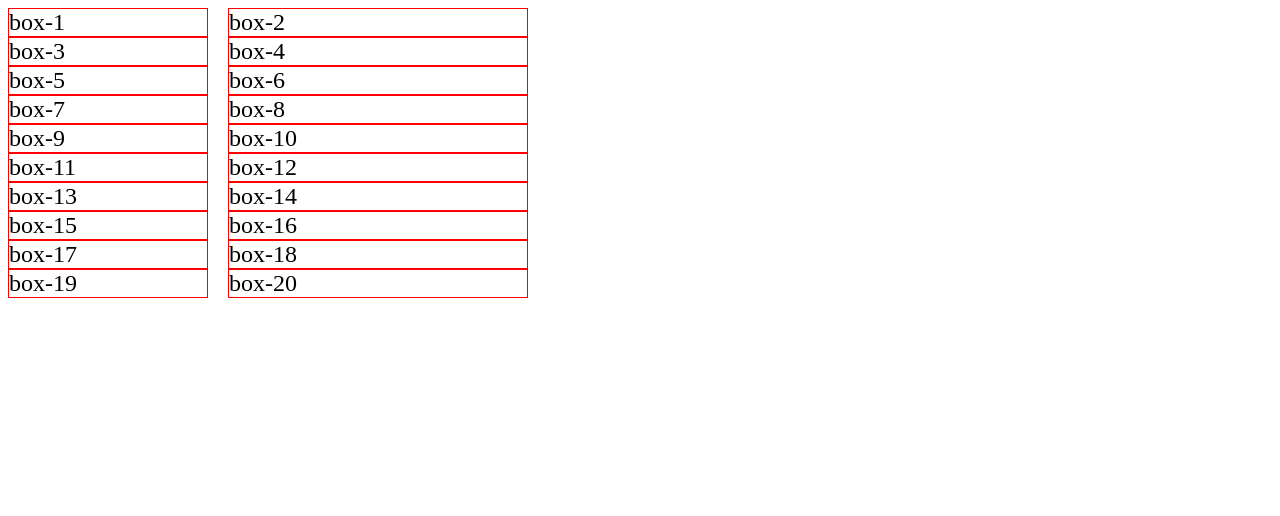
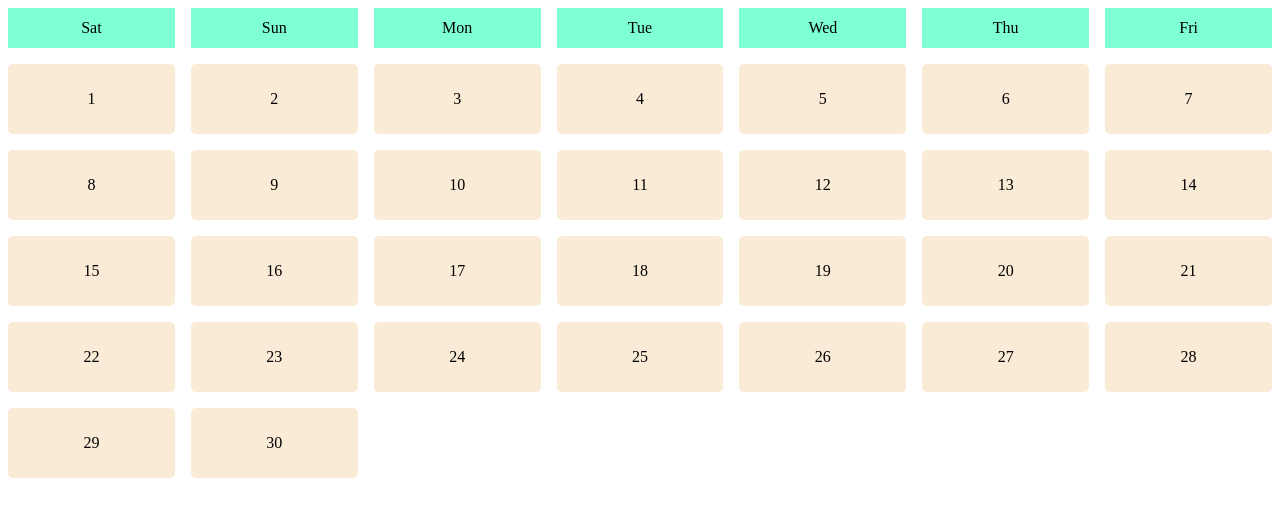
Before and after one commit to SayedulHoque44/Miles02-Module08, a plain HTML site: page index.html in a window 1280 px wide. Drawn offline with Linux system fonts and the light colour scheme.

Commit message:
Calender Using Grid

```diff
--- a/index.html
+++ b/index.html
@@ -5,54 +5,72 @@
     <meta http-equiv="X-UA-Compatible" content="IE=edge" />
     <meta name="viewport" content="width=device-width, initial-scale=1.0" />
     <title>Document</title>
-
     <style>
       .container {
         display: grid;
-        /* grid-template-columns: 200px 100px 200px 300px 100px ; */
-        /* grid-template-columns: 200px 100px auto 300px 100px; */
-        /* grid-template-columns: repeat(4, 200px); */
-        /* grid-template-columns: repeat(4, 1fr) 500px; */
-        /* grid-template-columns: repeat(3, 1fr) 2fr; */
-
-        grid-template-columns: 200px 300px;
-        column-gap: 20px;
-        /* justify-content: center; */
-        /* justify-content: end; */
-        /* justify-content: space-between; */
-        /* justify-content: space-around; */
-
-        /* align-items: center; */
-        /* height: 900px; */
+        grid-template-columns: repeat(7, 1fr);
+        grid-template-rows: 40px repeat(5, 70px);
+        column-gap: 1rem;
+        row-gap: 1rem;
+        height: 500px;
       }
-      .container div {
-        border: 1px solid red;
-        font-size: 1.5em;
+      .date,
+      .day {
+        display: flex;
+        justify-content: center;
+        align-items: center;
+        padding: 1rem;
+        /* height: 50px; */
+      }
+      .date {
+        background-color: antiquewhite;
+        border-radius: 5px;
+      }
+      .day {
+        background-color: aquamarine;
+        /* height: 40px; */
       }
     </style>
   </head>
   <body>
     <div class="container">
-      <div class="box">box-1</div>
-      <div class="box">box-2</div>
-      <div class="box">box-3</div>
-      <div class="box">box-4</div>
-      <div class="box">box-5</div>
-      <div class="box">box-6</div>
-      <div class="box">box-7</div>
-      <div class="box">box-8</div>
-      <div class="box">box-9</div>
-      <div class="box">box-10</div>
-      <div class="box">box-11</div>
-      <div class="box">box-12</div>
-      <div class="box">box-13</div>
-      <div class="box">box-14</div>
-      <div class="box">box-15</div>
-      <div class="box">box-16</div>
-      <div class="box">box-17</div>
-      <div class="box">box-18</div>
-      <div class="box">box-19</div>
-      <div class="box">box-20</div>
+      <div class="day">Sat</div>
+      <div class="day">Sun</div>
+      <div class="day">Mon</div>
+      <div class="day">Tue</div>
+      <div class="day">Wed</div>
+      <div class="day">Thu</div>
+      <div class="day">Fri</div>
+      <div class="date">1</div>
+      <div class="date">2</div>
+      <div class="date">3</div>
+      <div class="date">4</div>
+      <div class="date">5</div>
+      <div class="date">6</div>
+      <div class="date">7</div>
+      <div class="date">8</div>
+      <div class="date">9</div>
+      <div class="date">10</div>
+      <div class="date">11</div>
+      <div class="date">12</div>
+      <div class="date">13</div>
+      <div class="date">14</div>
+      <div class="date">15</div>
+      <div class="date">16</div>
+      <div class="date">17</div>
+      <div class="date">18</div>
+      <div class="date">19</div>
+      <div class="date">20</div>
+      <div class="date">21</div>
+      <div class="date">22</div>
+      <div class="date">23</div>
+      <div class="date">24</div>
+      <div class="date">25</div>
+      <div class="date">26</div>
+      <div class="date">27</div>
+      <div class="date">28</div>
+      <div class="date">29</div>
+      <div class="date">30</div>
     </div>
   </body>
 </html>
```
Also changed, not shown: 1 other file.
